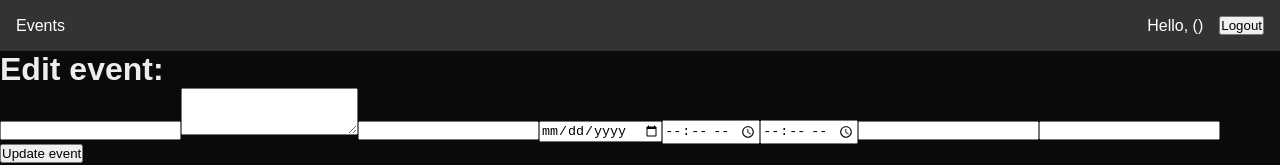
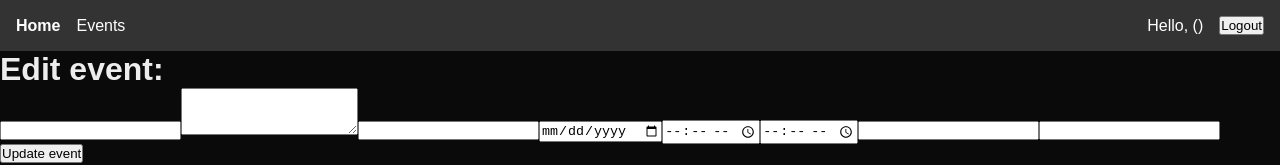
Before and after one commit to vladyslav-hordiienko3151134/SWD3_fitness_app, a Next.js app: page /events/edit in a window 1280 px wide. Shown: the top 165 px of the page. Built offline with nearby package versions, Linux system fonts and the light colour scheme; no server answers.

Commit message:
updated navigation layout to include home link

```diff
--- a/package.json
+++ b/package.json
@@ -9,6 +9,7 @@
     "lint": "eslint"
   },
   "dependencies": {
+    "bcryptjs": "^3.0.3",
     "mysql2": "^3.22.1",
     "next": "16.2.4",
     "react": "19.2.4",
--- a/src/app/layout.js
+++ b/src/app/layout.js
@@ -32,8 +32,11 @@ export default function RootLayout({ children }) {
   return (
     <html lang="en">
       <body>
-        {!hideNav && !loading && (
+        {!loading && (
           <nav style={{ display: 'flex', gap: '1rem', padding: '1rem', background: '#333', color: 'white', alignItems: 'center' }}>
+            {pathname !== '/' && (
+              <Link href="/" style={{ color: 'white', textDecoration: 'none', fontWeight: 'bold' }}>Home</Link>
+            )}
             <Link href="/events" style={{ color: 'white', textDecoration: 'none' }}>Events</Link>
             {user?.role === 'organizer' && <Link href="/events/create" style={{ color: 'white', textDecoration: 'none' }}>Create Event</Link>}
             {user?.role === 'user' && <Link href="/my-booking" style={{ color: 'white', textDecoration: 'none' }}>My booking</Link>}
```
Also changed, not shown: 1 other file (tests, documents, lock files or other folders).
